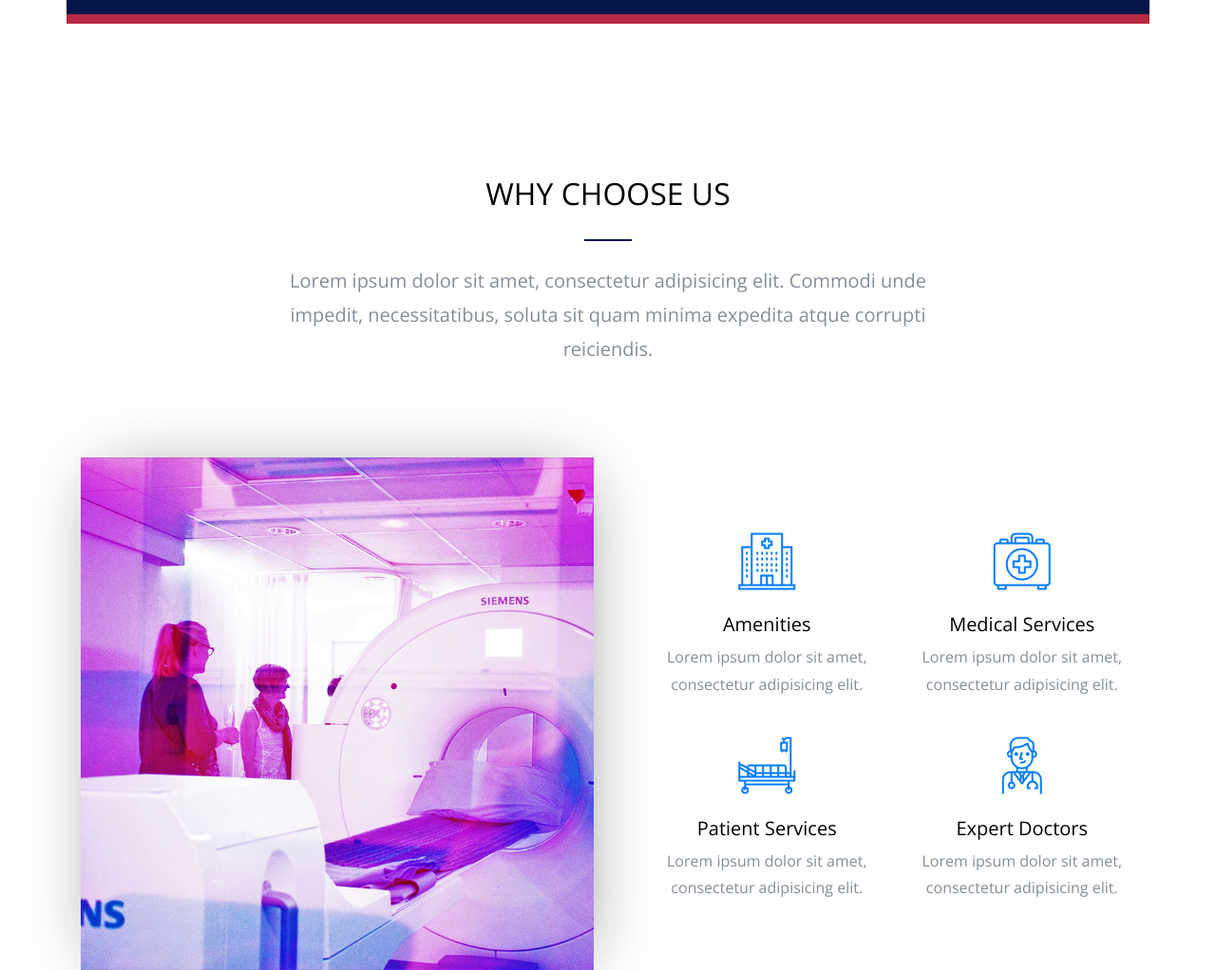
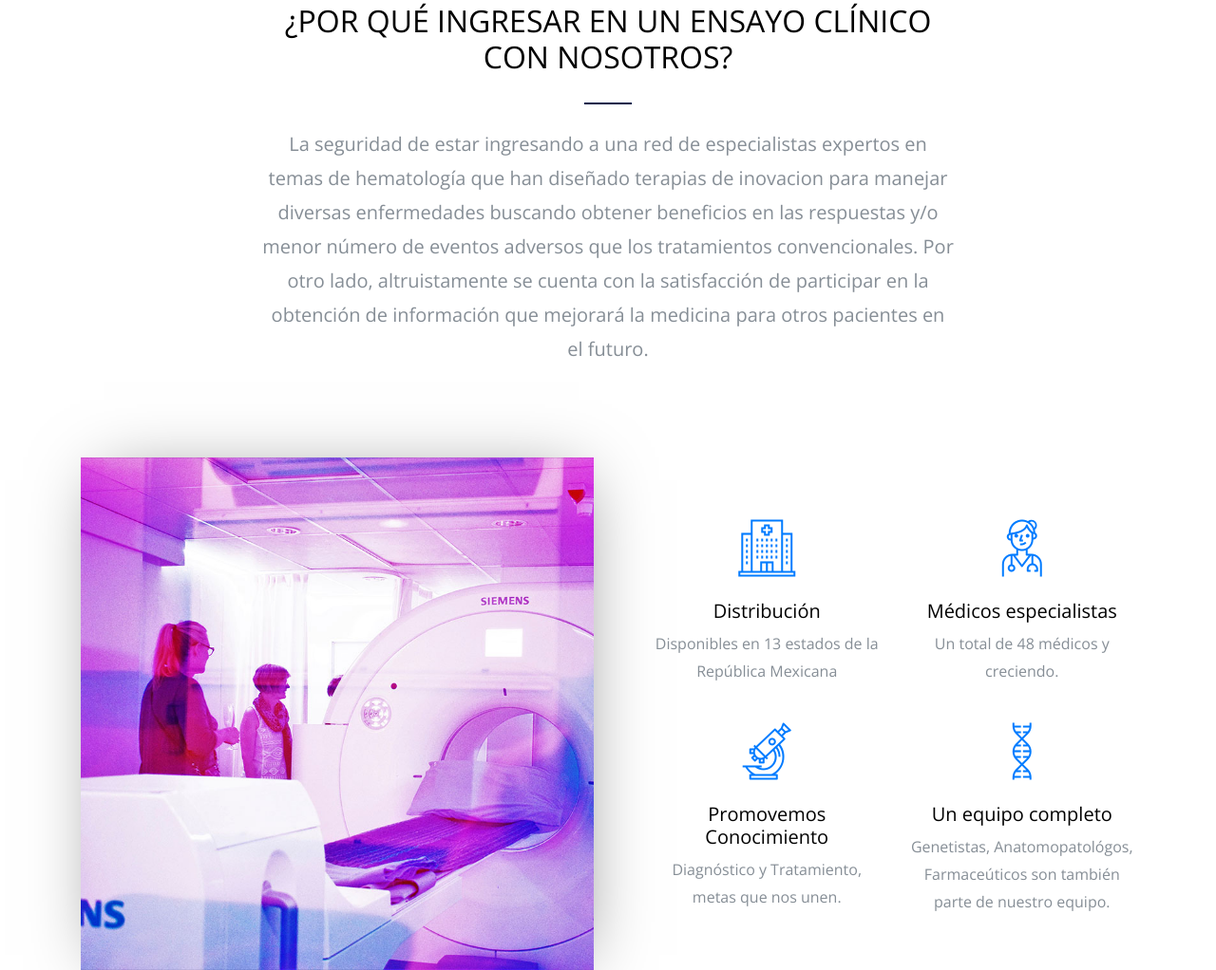
Before and after one commit to cesar1909/gohema-page, a plain HTML site: page index.html in a window 1280 px wide. Shown: the part 1268-2290 px from the top of the page at 95% size. Drawn offline with nearby package versions, Linux system fonts and the light colour scheme; files whose address does not match are found by name.

Commit message:
Cambio tercer parte de la página.

```diff
--- a/index.html
+++ b/index.html
@@ -136,19 +136,16 @@
         <div class="col-md-4 p-0 two-col element-animate">
           <div class="col-inner p-xl-5 p-lg-5 p-md-4 p-sm-4 p-4">
             <span class="icon flaticon-heart-rate"></span>
-            <h2>¿Qué son los ensayos clínicos?</h2>
-            <p>Son estudios, guíados por especialistas en el área, donde se determina la efectividad y toxicidad de los medicamentos en una población específica definida generalmente por la enfermedad presentada, el estado de la enfermedad y el grupo de edad.</p>
+            <h2>El estudio de transplante de médula ósea</h2>
+            <p>Actualmente, pese a los avances de nuevos tratamientos, el trasplante de médula ósea continua representando una de las únicas opciones curativas en cierto tipo de hemopatías malignas siendo un pilar importante en el estudio de estas enfermedades.</p>
           </div>
           <a href="#" class="btn-more">Contactar un Médico</a>
         </div>
         <div class="col-md-4 p-0 three-col element-animate">
           <div class="col-inner p-xl-5 p-lg-5 p-md-4 p-sm-4 p-4">
             <span class="icon flaticon-dna"></span>
-            <h2>¿Por qué ingresar en un ensayo clínico con nosotros?</h2>
-            <p>La seguridad de estar ingresando a una red de especialistas expertos en temas de hematología que han diseñado terapias de inovacion para
-              manejar diversas enfermedades buscando obtener beneficios en las respuestas y/o menor número de eventos adversos que los tratamientos convencionales.
-              Por otro lado, altruistamente se cuenta con la satisfacción de participar en la obtención de información que mejorará la medicina para otros pacientes
-              en el futuro.</p>
+            <h2>Necesitamos tu participación</h2>
+            <p>Participa con nosotros en nuestros ensayos clínicos. Son estudios, guíados por especialistas en el área, donde se determina la efectividad y toxicidad de los medicamentos en una población específica definida generalmente por la enfermedad presentada, el estado de la enfermedad y el grupo de edad.</p>
           </div>
           <a href="#" class="btn-more">Contactar un Médico</a>
         </div>
@@ -160,8 +157,11 @@
       <div class="container">
         <div class="row justify-content-center mb-5 element-animate">
           <div class="col-md-8 text-center mb-5">
-            <h2 class="text-uppercase heading border-bottom mb-4">Why Choose Us</h2>
-            <p class="mb-0 lead">Lorem ipsum dolor sit amet, consectetur adipisicing elit. Commodi unde impedit, necessitatibus, soluta sit quam minima expedita atque corrupti reiciendis.</p>
+            <h2 class="text-uppercase heading border-bottom mb-4">¿Por qué ingresar en un ensayo clínico con nosotros?</h2>
+            <p class="mb-0 lead">La seguridad de estar ingresando a una red de especialistas expertos en temas de hematología que han diseñado terapias de inovacion para
+              manejar diversas enfermedades buscando obtener beneficios en las respuestas y/o menor número de eventos adversos que los tratamientos convencionales.
+              Por otro lado, altruistamente se cuenta con la satisfacción de participar en la obtención de información que mejorará la medicina para otros pacientes
+              en el futuro.</p>
           </div>
         </div>
         <div class="row align-items-center">
@@ -175,38 +175,40 @@
                 <div class="media d-block media-feature text-center">
                   <span class="icon flaticon-hospital"></span>
                   <div class="media-body">
-                    <h3 class="mt-0 text-black">Amenities</h3>
-                    <p>Lorem ipsum dolor sit amet, consectetur adipisicing elit.</p>
+                    <h3 class="mt-0 text-black">Distribución</h3>
+                    <p>Disponibles en 13 estados de la República Mexicana</p>
+                  </div>
+                </div>
+              </div>
+
+              <div class="col-lg-6 col-md-6 col-sm-6 col-6">
+                <div class="media d-block media-feature text-center">
+                  <span class="icon flaticon-doctor-1"></span>
+                  <div class="media-body">
+                    <h3 class="mt-0 text-black">Médicos especialistas</h3>
+                    <p>Un total de 48 médicos y creciendo.</p>
+                  </div>
+                </div>
+              </div>
+
+            </div>
+
+            <div class="row">
+              <div class="col-lg-6 col-md-6 col-sm-6 col-6">
+                <div class="media d-block media-feature text-center">
+                  <span class="icon flaticon-microscope"></span>
+                  <div class="media-body">
+                    <h3 class="mt-0 text-black">Promovemos Conocimiento</h3>
+                    <p>Diagnóstico y Tratamiento, metas que nos unen. </p>
                   </div>
                 </div>
               </div>
               <div class="col-lg-6 col-md-6 col-sm-6 col-6">
                 <div class="media d-block media-feature text-center">
-                  <span class="icon flaticon-first-aid-kit"></span>
+                  <span class="icon flaticon-dna"></span>
                   <div class="media-body">
-                    <h3 class="mt-0 text-black">Medical Services</h3>
-                    <p>Lorem ipsum dolor sit amet, consectetur adipisicing elit.</p>
-                  </div>
-                </div>
-              </div>
-            </div>
-
-            <div class="row">
-              <div class="col-lg-6 col-md-6 col-sm-6 col-6">
-                <div class="media d-block media-feature text-center">
-                  <span class="icon flaticon-hospital-bed"></span>
-                  <div class="media-body">
-                    <h3 class="mt-0 text-black">Patient Services</h3>
-                    <p>Lorem ipsum dolor sit amet, consectetur adipisicing elit.</p>
-                  </div>
-                </div>
-              </div>
-              <div class="col-lg-6 col-md-6 col-sm-6 col-6">
-                <div class="media d-block media-feature text-center">
-                  <span class="icon flaticon-doctor"></span>
-                  <div class="media-body">
-                    <h3 class="mt-0 text-black">Expert Doctors</h3>
-                    <p>Lorem ipsum dolor sit amet, consectetur adipisicing elit.</p>
+                    <h3 class="mt-0 text-black">Un equipo completo</h3>
+                    <p>Genetistas, Anatomopatológos, Farmaceúticos son también parte de nuestro equipo.</p>
                   </div>
                 </div>
               </div>
```
